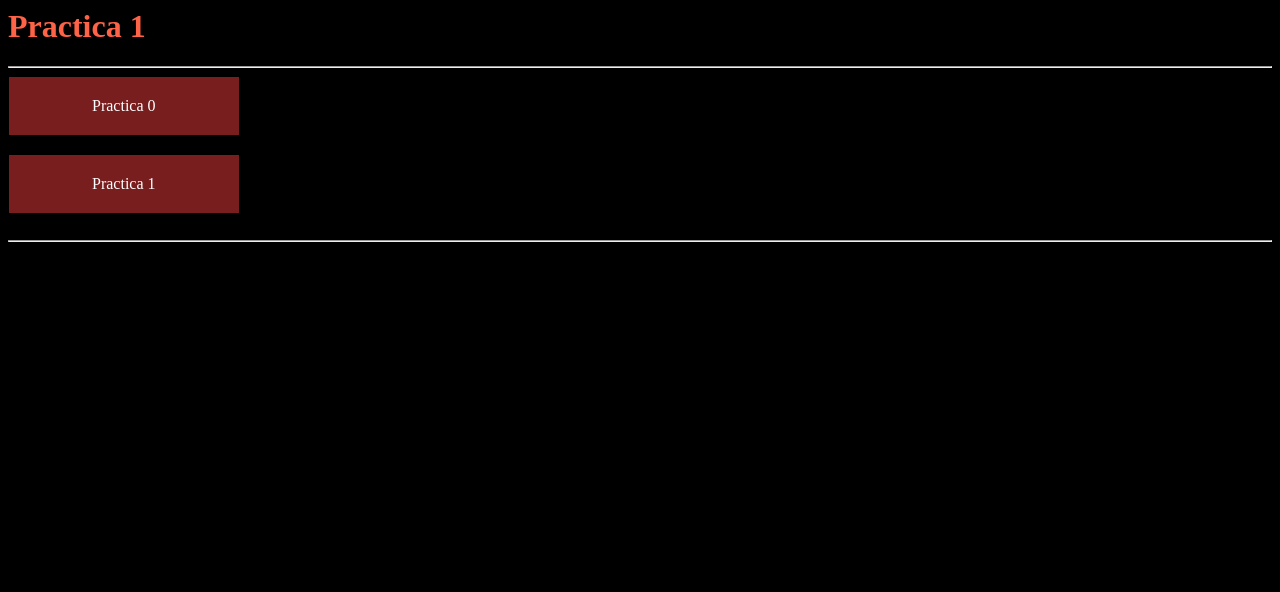
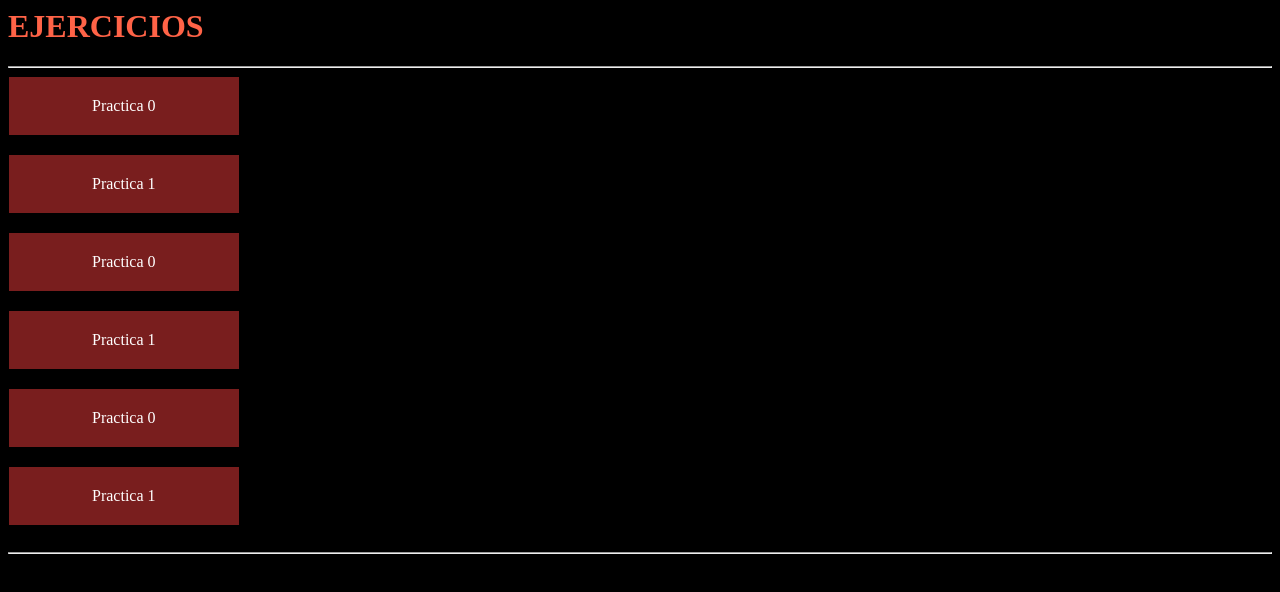
Before and after one commit to IgnarG-iesserpis/Lenguajes-de-Programaci-n, a plain HTML site: page index.html in a window 1280 px wide. Drawn offline with Linux system fonts and the light colour scheme.

Commit message:
MODIFICADO

```diff
--- a/index.html
+++ b/index.html
@@ -1,7 +1,7 @@
 
 <html>
     <head>
-        <title>⏩ PHP ⏪</title>
+        <title>⏩ EJERCICIOS VARIOS DE PHP-JAVASCRIPT-C++-HTML ⏪</title>
 
     <style>
 
@@ -53,12 +53,16 @@ body {
     </style>
     </head>
     <body>
-        <h1>Practica 1</h1>
+        <h1>EJERCICIOS</h1>
         <hr>
 
         <div class="vertical-menu">
-        <a href="Practica0/index.html">Practica 0</a><br>
-        <a href="Practica1/index.html">Practica 1</a><br>
+        <a href="C++">Practica 0</a><br>
+        <a href="Ejercicios varios/index.html">Practica 1</a><br>
+        <a href="HTML">Practica 0</a><br>
+        <a href="JAVASCRIPT">Practica 1</a><br>
+        <a href="PHP">Practica 0</a><br>
+        <a href="XML">Practica 1</a><br>
         </div>
         <hr>
 
```
